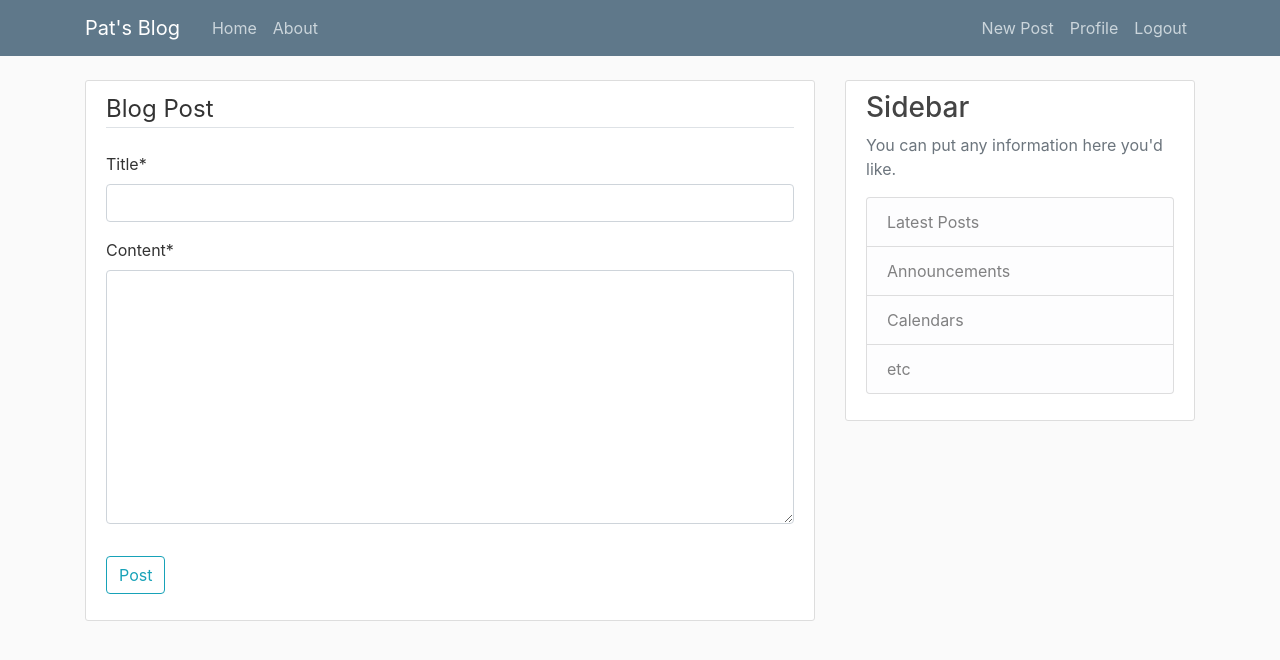
After one commit to DimitrisPatiniotis/templateBlog, a Django app: page /post/new/ in a window 1280 px wide. The commit adds this page. Shown: the top 660 px of the page. Run offline with Django 3.2, Linux system fonts and the light colour scheme; a user stored in the database is signed in; some libraries are stand-ins or nearby versions.

Commit message:
post management

```diff
--- a/blog/models.py
+++ b/blog/models.py
@@ -1,6 +1,7 @@
 from django.db import models
 from django.utils import timezone
 from django.contrib.auth.models import User
+from django.urls import reverse
 
 class Post(models.Model):
     title = models.CharField(max_length=100)
@@ -10,3 +11,6 @@ class Post(models.Model):
 
     def __str__(self):
         return self.title
+
+    def get_absolute_url(self):
+        return reverse('post-detail', kwargs={'pk': self.pk})
--- a/blog/templates/blog/base.html
+++ b/blog/templates/blog/base.html
@@ -30,6 +30,7 @@
                 <!-- Navbar Right Side -->
                 <div class="navbar-nav">
                     {% if user.is_authenticated %}
+                      <a class="nav-item nav-link" href="{% url 'post-create' %}">New Post</a>
                       <a class="nav-item nav-link" href="{% url 'profile' %}">Profile</a>
                       <a class="nav-item nav-link" href="{% url 'logout' %}">Logout</a>
                     {% else %}
--- a/blog/templates/blog/post_detail.html
+++ b/blog/templates/blog/post_detail.html
@@ -6,6 +6,12 @@
             <div class="article-metadata">
                 <a class="mr-2" href="#">{{ object.author }}</a>
                 <small class="text-muted">{{ object.date_posted|date:"F d, Y" }}</small>
+                {% if object.author == user %}
+                <div>
+                    <a class = "btn btn-secondary btn-sm mt-2 mb-1" href="{% url 'post-update' object.id %}">Update</a>
+                    <a class = "btn btn-danger btn-sm mt-2 mb-1" href="{% url 'post-delete' object.id %}">Delete</a>
+                </div>
+                {% endif %}
             </div>
             <h2 class="article-title">{{ object.title }}</h2>
             <p class="article-content">{{ object.content }}</p>
--- /dev/null
+++ b/blog/templates/blog/post_form.html
@@ -0,0 +1,18 @@
+{% extends "blog/base.html" %}
+{% load crispy_forms_tags %}
+{% block content %}
+    <div class="content-section">
+        <form method="POST">
+            {% csrf_token %}
+            <fieldset class="form-group">
+                <legend class="border-bottom mb-4">Blog Post</legend>
+                {{ form|crispy }}
+            </fieldset>
+            <div class="form-group">
+                <button class="btn btn-outline-info" type="submit">
+                    Post
+                </button>
+            </div>
+        </form>
+    </div>
+{% endblock content %}
--- a/blog/urls.py
+++ b/blog/urls.py
@@ -1,9 +1,12 @@
 from django.urls import path
-from .views import PostListView, PostDetailView
+from .views import PostListView, PostDetailView, PostCreateView, PostUpdateView, PostDeleteView
 from . import views
 
 urlpatterns = [
     path('', PostListView.as_view(), name='blog-home'),
     path('post/<int:pk>/', PostDetailView.as_view(), name='post-detail'),
+    path('post/<int:pk>/update', PostUpdateView.as_view(), name='post-update'),
+    path('post/<int:pk>/delete', PostDeleteView.as_view(), name='post-delete'),
+    path('post/new/', PostCreateView.as_view(), name='post-create'),
     path('about/', views.about, name='blog-about'),
 ]
--- a/blog/views.py
+++ b/blog/views.py
@@ -1,5 +1,6 @@
 from django.shortcuts import render
-from django.views.generic import ListView, DetailView
+from django.contrib.auth.mixins import LoginRequiredMixin, UserPassesTestMixin
+from django.views.generic import ListView, DetailView, CreateView, UpdateView, DeleteView
 from .models import Post
 
 def home(request):
@@ -17,6 +18,38 @@ class PostListView(ListView):
 class PostDetailView(DetailView):
     model = Post
 
+class PostCreateView(LoginRequiredMixin, CreateView):
+    model = Post
+    fields = ['title', 'content']
+
+    def form_valid(self, form):
+        form.instance.author = self.request.user
+        return super().form_valid(form)
+
+class PostUpdateView(LoginRequiredMixin, UserPassesTestMixin, UpdateView):
+    model = Post
+    fields = ['title', 'content']
+
+    def form_valid(self, form):
+        form.instance.author = self.request.user
+        return super().form_valid(form)
+
+    def test_func(self):
+        post = self.get_object()
+        if self.request.user == post.author:
+            return True
+        return False
+
+class PostDeleteView(LoginRequiredMixin, UserPassesTestMixin, DeleteView):
+    model = Post
+    success_url ='/'
+    def test_func(self):
+        post = self.get_object()
+        if self.request.user == post.author:
+            return True
+        return False
+
+
 
 def about(request):
     return render(request, 'blog/about.html', {'title':'About'})
```
Also changed, not shown: blog/templates/blog/post_confirm_delete.html (added, +16 -0 lines), db.sqlite3.
